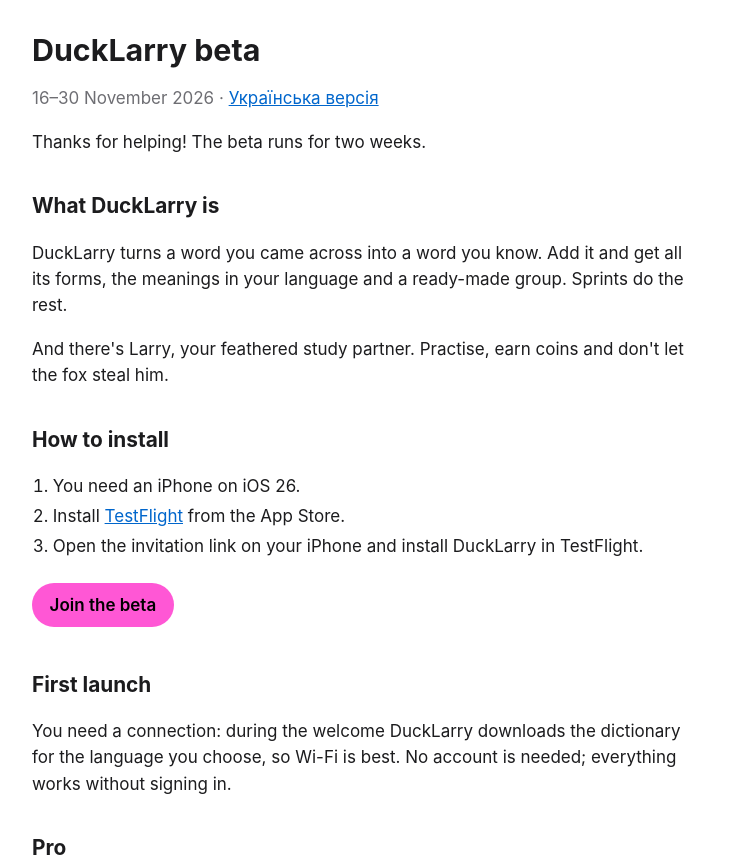
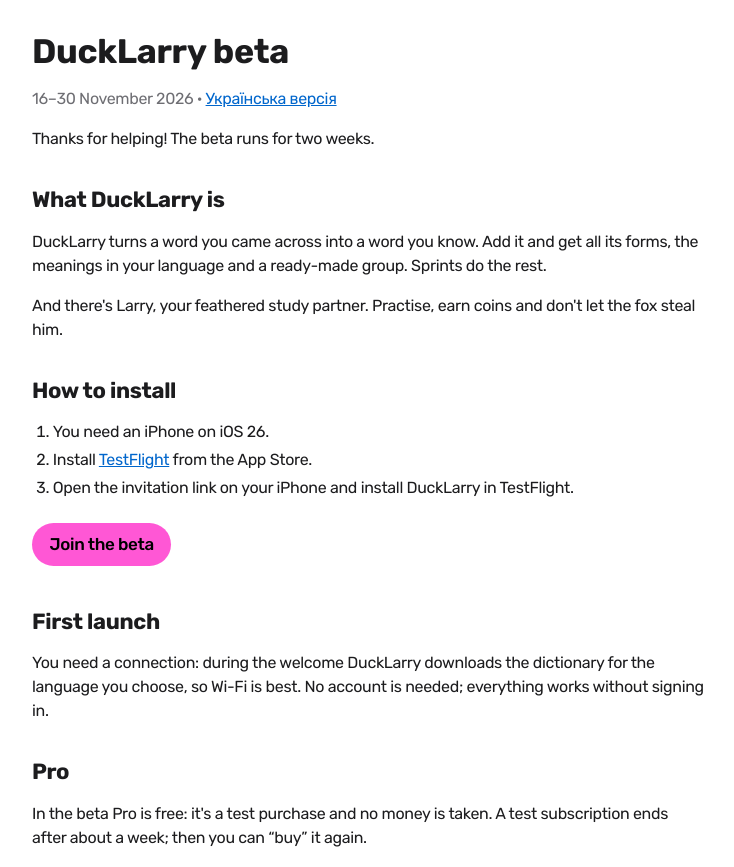
Before and after one commit to romanodesign/ducklarry, a plain HTML site: page beta/index.html in a window 1280 px wide. Shown: the top 867 px of the page, without its empty margins (272-1006 px from the left). Drawn offline with Linux system fonts and the light colour scheme.

Commit message:
Every page in the app's faces: Rubik, and Rubik Spray Paint for the name
The pages were drawn in the system font. Now they take the app's own fonts
from fonts/, made by tools/web-fonts.py in the app's repository from the
files the app ships: Rubik (400 to 900, Latin and Ukrainian) for every word,
and Rubik Spray Paint, cut to the letters of «DuckLarry», for the start
page's title alone.

The type is the app's: text Rubik 16 at -2%; a page's title Rubik Bold 34,
smaller only on a screen too narrow for «конфіденційності»; a section 22
bold, a small heading and a field's name 17 semibold; a button's words 500
at 17. The privacy page is generated anew; only its style changed.

Co-Authored-By: Claude Opus 5.5 <noreply@anthropic.com>

```diff
--- a/beta/index.html
+++ b/beta/index.html
@@ -6,23 +6,27 @@
 <meta name="robots" content="noindex">
 <title>DuckLarry beta</title>
 <style>
+  @font-face { font-family: "Rubik"; src: url("../fonts/Rubik.woff2") format("woff2");
+               font-weight: 400 900; font-style: normal; font-display: swap; }
   :root { color-scheme: light dark; --text: #1c1c1e; --muted: #6e6e73; --bg: #ffffff; --link: #0066cc; }
   @media (prefers-color-scheme: dark) {
     :root { --text: #f2f2f7; --muted: #a1a1a6; --bg: #000000; --link: #4da3ff; }
   }
   body { margin: 0; background: var(--bg); color: var(--text);
-         font: 17px/1.55 -apple-system, BlinkMacSystemFont, "Segoe UI", Roboto, sans-serif; }
+         font: 16px/1.5 "Rubik", sans-serif; letter-spacing: -0.02em; }
   main { max-width: 42rem; margin: 0 auto; padding: 2rem 16px 4rem; }
-  h1 { font-size: 1.9rem; line-height: 1.2; margin: 0 0 .5rem; }
+  h1 { font-size: clamp(28px, 9.5vw, 34px); line-height: 1.15; font-weight: 700; margin: 0 0 .5rem; }
+  h1, h2, h3 { overflow-wrap: break-word; }
   section + section { margin-top: 4rem; padding-top: 2rem; border-top: 1px solid var(--muted); }
-  h2 { font-size: 1.3rem; margin: 2.2rem 0 .6rem; }
+  h2 { font-size: 22px; line-height: 1.25; font-weight: 700; margin: 2.2rem 0 .6rem; }
   p, li { overflow-wrap: anywhere; }
   ul, ol { padding-left: 1.3rem; }
   li { margin: .25rem 0; }
   .muted { color: var(--muted); }
   a { color: var(--link); }
   .install { display: inline-block; margin: .4rem 0; padding: .55rem 1.1rem; border-radius: 999px;
-             background: #FF57D5; color: #000; font-weight: 600; text-decoration: none; }
+             background: #FF57D5; color: #000; font-size: 17px; font-weight: 500; letter-spacing: -0.02em;
+             text-decoration: none; }
 </style>
 </head>
 <body>
```
Also changed, not shown: confirmed/index.html (+5 -2 lines), index.html (+7 -2 lines), privacy/index.html (+7 -4 lines), reset/index.html (+9 -5 lines), fonts/Rubik-OFL.txt (added), fonts/Rubik.woff2 (added), fonts/RubikSprayPaint-OFL.txt (added), fonts/RubikSprayPaint.woff2 (added), 1 other file.
